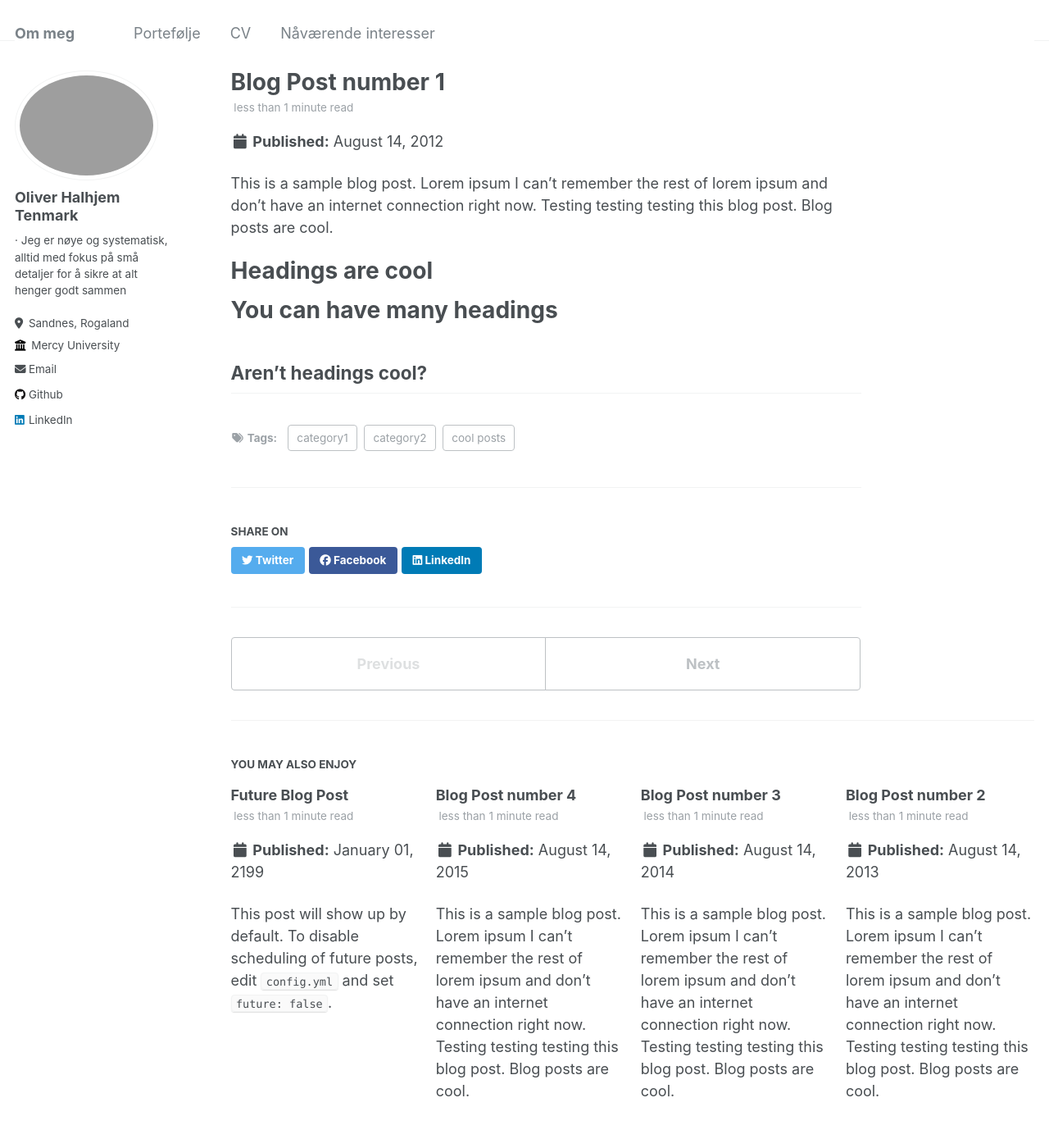
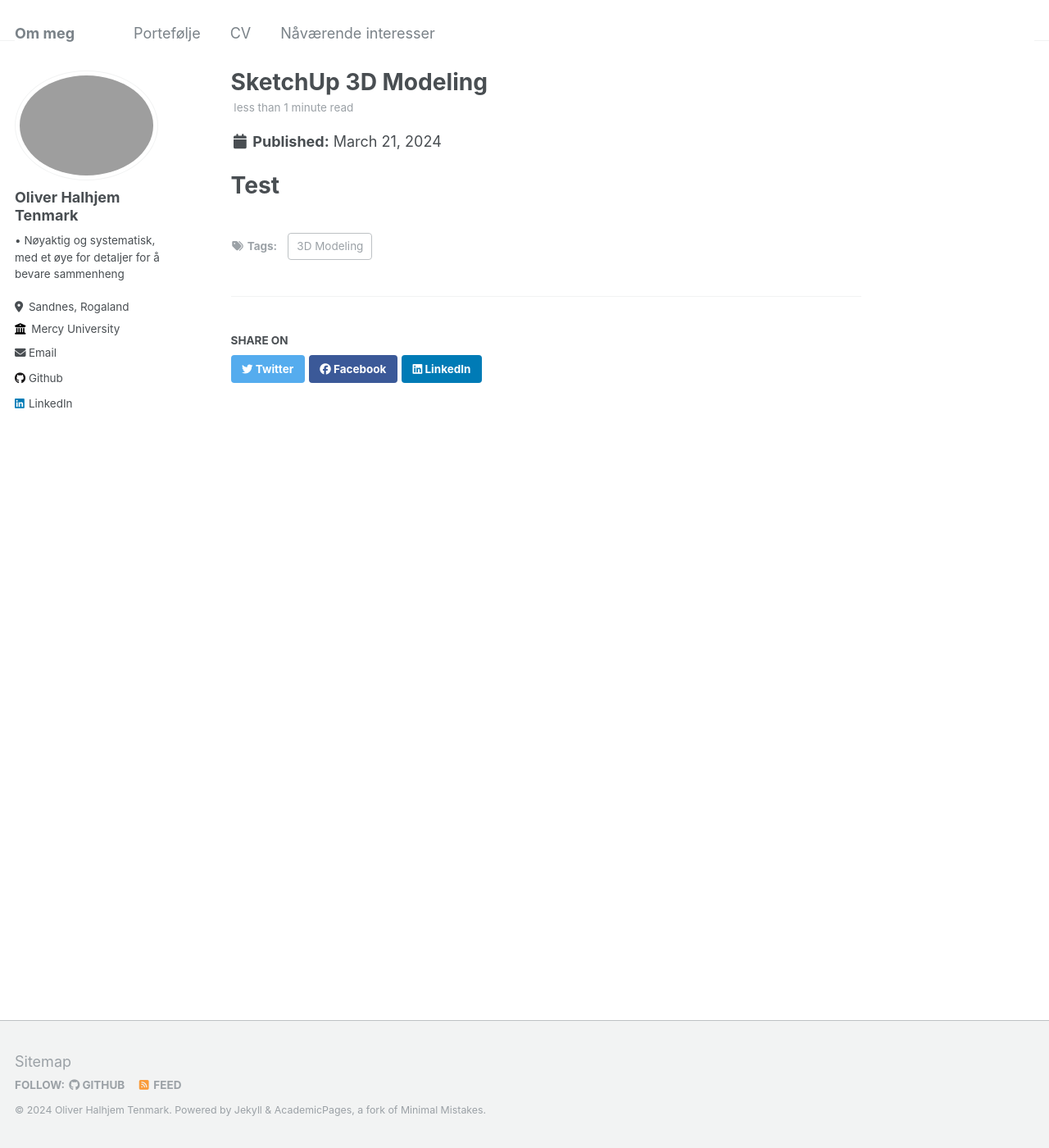
Before and after one commit to olivertenmark/Portfolio, a Jekyll site: the page built from _posts/2012-08-14-blog-post-1.md, in a window 1280 px wide and 1400 px high. Shown: the whole window at 82% size. Built offline with Jekyll 4.4.1, drawn with Linux system fonts in a browser that asks for light colours.

Commit message:
Changes in naviagation, config, interests, templat

```diff
--- a/_config.yml
+++ b/_config.yml
@@ -24,7 +24,7 @@ author:
   avatar           : "portfolio_bilde.png"
   name             : "Oliver Halhjem Tenmark"
   pronouns         : # example: "she/her"
-  bio              : "· Jeg er nøye og systematisk, alltid med fokus på små detaljer for å sikre at alt henger godt sammen"
+  bio              : "• Nøyaktig og systematisk, med et øye for detaljer for å bevare sammenheng"
   location         : "Sandnes, Rogaland"
   employer         : "Mercy University"
   uri              : # URL
@@ -77,7 +77,7 @@ author:
 teaser                   :  # filename of teaser fallback teaser image placed in /images/, .e.g. "500x300.png"
 breadcrumbs              : false # true, false (default)
 words_per_minute         : 160
-future                   : true
+future                   : false
 read_more                : "disabled" # if enabled, adds "Read more" links to excerpts
 talkmap_link             : false #change to true to add link to talkmap on talks page
 comments:
--- a/_data/navigation.yml
+++ b/_data/navigation.yml
@@ -13,7 +13,7 @@ main:
     url: /portfolio/
 
   - title: "CV"
-    url: files/CV Konsulent.pdf
+    url: /files/cv_konsulent.pdf
 
   - title: "Nåværende interesser"
     url: /year-archive/
--- a/_pages/year-archive.html
+++ b/_pages/year-archive.html
@@ -1,7 +1,7 @@
 ---
 layout: archive
 permalink: /year-archive/
-title: "Blog posts"
+title: "Nåværende Interesser"
 author_profile: true
 redirect_from:
   - /wordpress/blog-posts/
--- a/_posts/2012-08-14-blog-post-1.md
+++ b/_posts/2012-08-14-blog-post-1.md
@@ -1,20 +1,10 @@
 ---
-title: 'Blog Post number 1'
-date: 2012-08-14
-permalink: /posts/2012/08/blog-post-1/
+title: 'SketchUp 3D Modeling'
+excerpt: "<img src='/images/500x300.png'>"
+date: 2024-03-21
+# permalink: /posts/2012/08/blog-post-1/
 tags:
-  - cool posts
-  - category1
-  - category2
+  - 3D Modeling
 ---
 
-This is a sample blog post. Lorem ipsum I can't remember the rest of lorem ipsum and don't have an internet connection right now. Testing testing testing this blog post. Blog posts are cool.
-
-Headings are cool
-======
-
-You can have many headings
-======
-
-Aren't headings cool?
-------
+# Test
--- a/_posts/2013-08-14-blog-post-2.md
+++ /dev/null
@@ -1,20 +0,0 @@
----
-title: 'Blog Post number 2'
-date: 2013-08-14
-permalink: /posts/2013/08/blog-post-2/
-tags:
-  - cool posts
-  - category1
-  - category2
----
-
-This is a sample blog post. Lorem ipsum I can't remember the rest of lorem ipsum and don't have an internet connection right now. Testing testing testing this blog post. Blog posts are cool.
-
-Headings are cool
-======
-
-You can have many headings
-======
-
-Aren't headings cool?
-------
--- a/_posts/2014-08-14-blog-post-3.md
+++ /dev/null
@@ -1,20 +0,0 @@
----
-title: 'Blog Post number 3'
-date: 2014-08-14
-permalink: /posts/2014/08/blog-post-3/
-tags:
-  - cool posts
-  - category1
-  - category2
----
-
-This is a sample blog post. Lorem ipsum I can't remember the rest of lorem ipsum and don't have an internet connection right now. Testing testing testing this blog post. Blog posts are cool.
-
-Headings are cool
-======
-
-You can have many headings
-======
-
-Aren't headings cool?
-------
--- a/_posts/2199-01-01-future-post.md
+++ /dev/null
@@ -1,11 +0,0 @@
----
-title: 'Future Blog Post'
-date: 2199-01-01
-permalink: /posts/2012/08/blog-post-4/
-tags:
-  - cool posts
-  - category1
-  - category2
----
-
-This post will show up by default. To disable scheduling of future posts, edit `config.yml` and set `future: false`.
```
Also changed, not shown: _pages/about.md (+3 -3 lines), _posts/2015-08-14-blog-post-4.md (deleted, +0 -20 lines), 2 other files.
